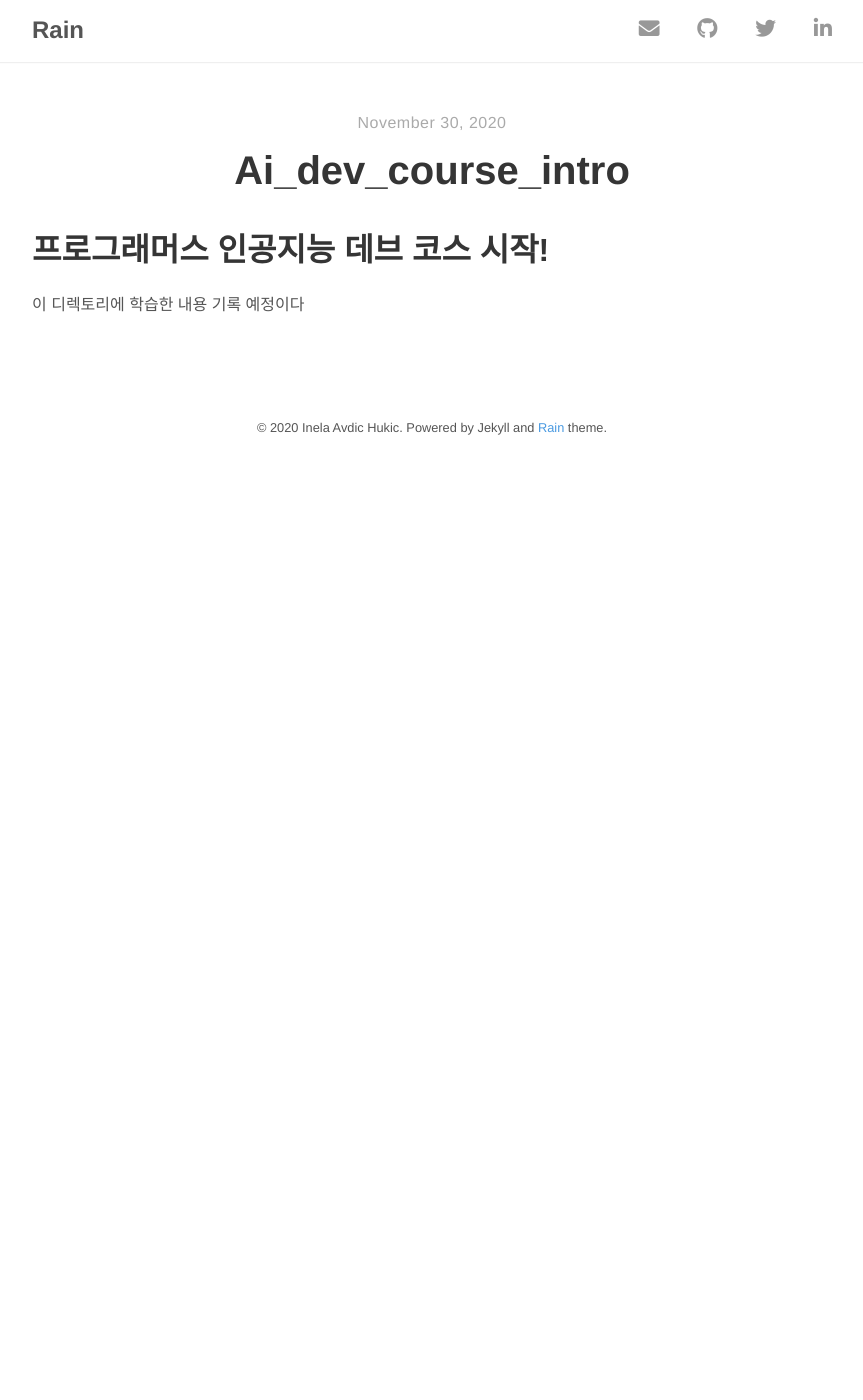
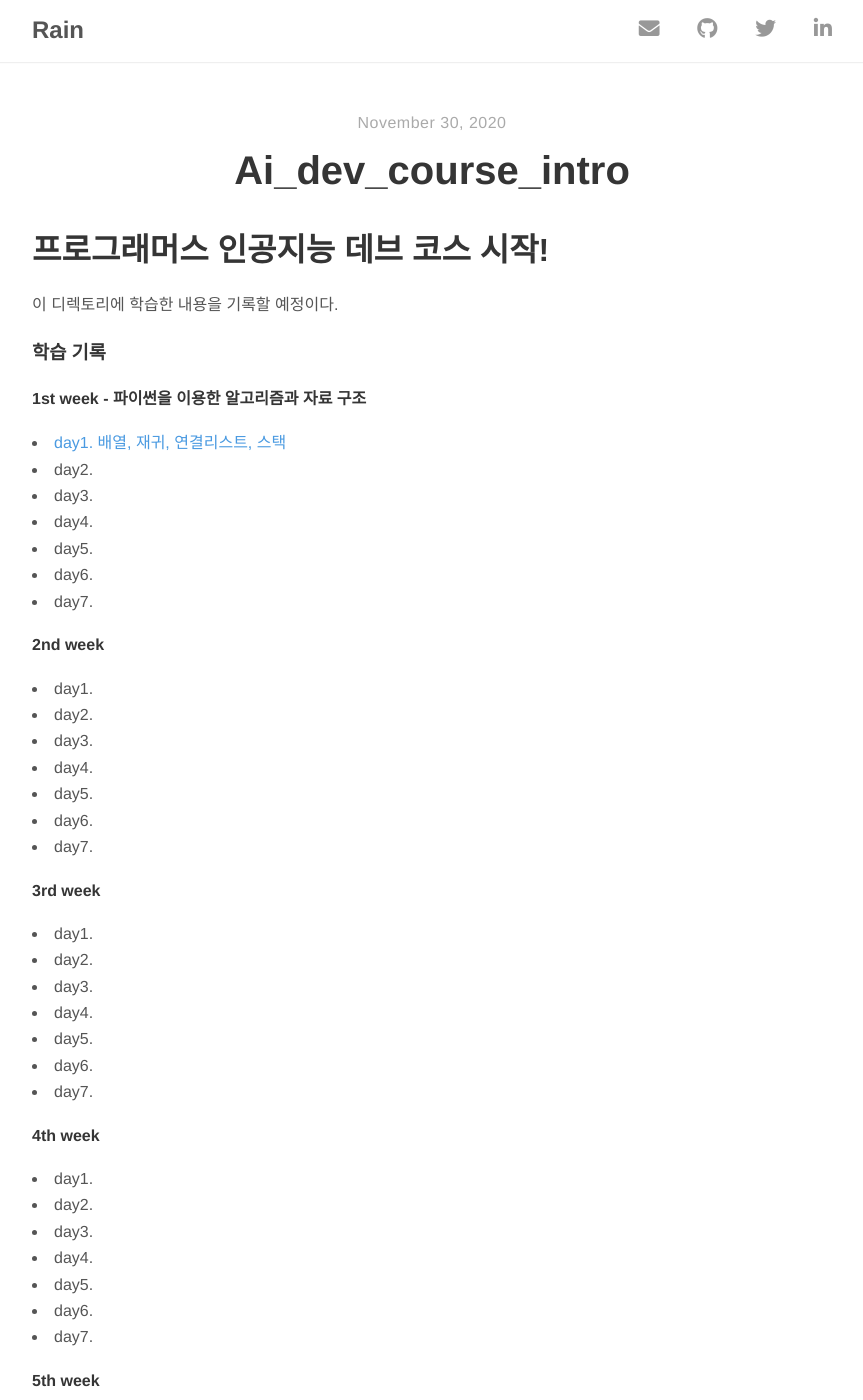
Before and after one commit to Ting-Kim/Ting-kim.github.io, a Jekyll site: the page built from _posts/ai_dev_course/2020-11-30-ai_dev_course_intro.md, in a window 1280 px wide and 1400 px high. Shown: the whole window, without its empty margins (208-1071 px from the left). Built offline with Jekyll 4.4.1, drawn with Linux system fonts in a browser that asks for light colours; nearby versions of some CDN libraries; our own code applies the rules of GitHub Pages for plain Markdown files; some of the changed text lies outside the part shown.

Commit message:
Update 2020-11-30-ai_dev_course_intro.md

```diff
--- a/_posts/ai_dev_course/2020-11-30-ai_dev_course_intro.md
+++ b/_posts/ai_dev_course/2020-11-30-ai_dev_course_intro.md
@@ -1,3 +1,150 @@
 # 프로그래머스 인공지능 데브 코스 시작!
 
-이 디렉토리에 학습한 내용 기록 예정이다
+이 디렉토리에 학습한 내용을 기록할 예정이다.
+
+### 학습 기록
+#### 1st week - 파이썬을 이용한 알고리즘과 자료 구조
+<li>
+<a href="https://github.com/Ting-Kim/Ting-kim.github.io/blob/main/_posts/ai_dev_course/1st_week/2020-12-01-%5B1st%20week-day1%5D%EB%B0%B0%EC%97%B4_%EC%9E%AC%EA%B7%80_%EC%97%B0%EA%B2%B0%EB%A6%AC%EC%8A%A4%ED%8A%B8_%EC%8A%A4%ED%83%9D.md">day1. 배열, 재귀, 연결리스트, 스택</a>
+</li>
+<li>day2.</li>
+<li>day3.</li>
+<li>day4.</li>
+<li>day5.</li>
+<li>day6.</li>
+<li>day7.</li>
+
+#### 2nd week
+<li>day1.</li>
+<li>day2.</li>
+<li>day3.</li>
+<li>day4.</li>
+<li>day5.</li>
+<li>day6.</li>
+<li>day7.</li>
+
+#### 3rd week
+<li>day1.</li>
+<li>day2.</li>
+<li>day3.</li>
+<li>day4.</li>
+<li>day5.</li>
+<li>day6.</li>
+<li>day7.</li>
+
+#### 4th week
+<li>day1.</li>
+<li>day2.</li>
+<li>day3.</li>
+<li>day4.</li>
+<li>day5.</li>
+<li>day6.</li>
+<li>day7.</li>
+
+#### 5th week
+<li>day1.</li>
+<li>day2.</li>
+<li>day3.</li>
+<li>day4.</li>
+<li>day5.</li>
+<li>day6.</li>
+<li>day7.</li>
+
+#### 6th week
+<li>day1.</li>
+<li>day2.</li>
+<li>day3.</li>
+<li>day4.</li>
+<li>day5.</li>
+<li>day6.</li>
+<li>day7.</li>
+
+#### 7th week
+<li>day1.</li>
+<li>day2.</li>
+<li>day3.</li>
+<li>day4.</li>
+<li>day5.</li>
+<li>day6.</li>
+<li>day7.</li>
+
+#### 8th week
+<li>day1.</li>
+<li>day2.</li>
+<li>day3.</li>
+<li>day4.</li>
+<li>day5.</li>
+<li>day6.</li>
+<li>day7.</li>
+
+#### 9th week
+<li>day1.</li>
+<li>day2.</li>
+<li>day3.</li>
+<li>day4.</li>
+<li>day5.</li>
+<li>day6.</li>
+<li>day7.</li>
+
+#### 10th week
+<li>day1.</li>
+<li>day2.</li>
+<li>day3.</li>
+<li>day4.</li>
+<li>day5.</li>
+<li>day6.</li>
+<li>day7.</li>
+
+#### 11th week
+<li>day1.</li>
+<li>day2.</li>
+<li>day3.</li>
+<li>day4.</li>
+<li>day5.</li>
+<li>day6.</li>
+<li>day7.</li>
+
+#### 12th week
+<li>day1.</li>
+<li>day2.</li>
+<li>day3.</li>
+<li>day4.</li>
+<li>day5.</li>
+<li>day6.</li>
+<li>day7.</li>
+
+#### 13th week
+<li>day1.</li>
+<li>day2.</li>
+<li>day3.</li>
+<li>day4.</li>
+<li>day5.</li>
+<li>day6.</li>
+<li>day7.</li>
+
+#### 14th week
+<li>day1.</li>
+<li>day2.</li>
+<li>day3.</li>
+<li>day4.</li>
+<li>day5.</li>
+<li>day6.</li>
+<li>day7.</li>
+
+#### 15th week
+<li>day1.</li>
+<li>day2.</li>
+<li>day3.</li>
+<li>day4.</li>
+<li>day5.</li>
+<li>day6.</li>
+<li>day7.</li>
+
+#### 16th week
+<li>day1.</li>
+<li>day2.</li>
+<li>day3.</li>
+<li>day4.</li>
+<li>day5.</li>
+<li>day6.</li>
+<li>day7.</li>
```
